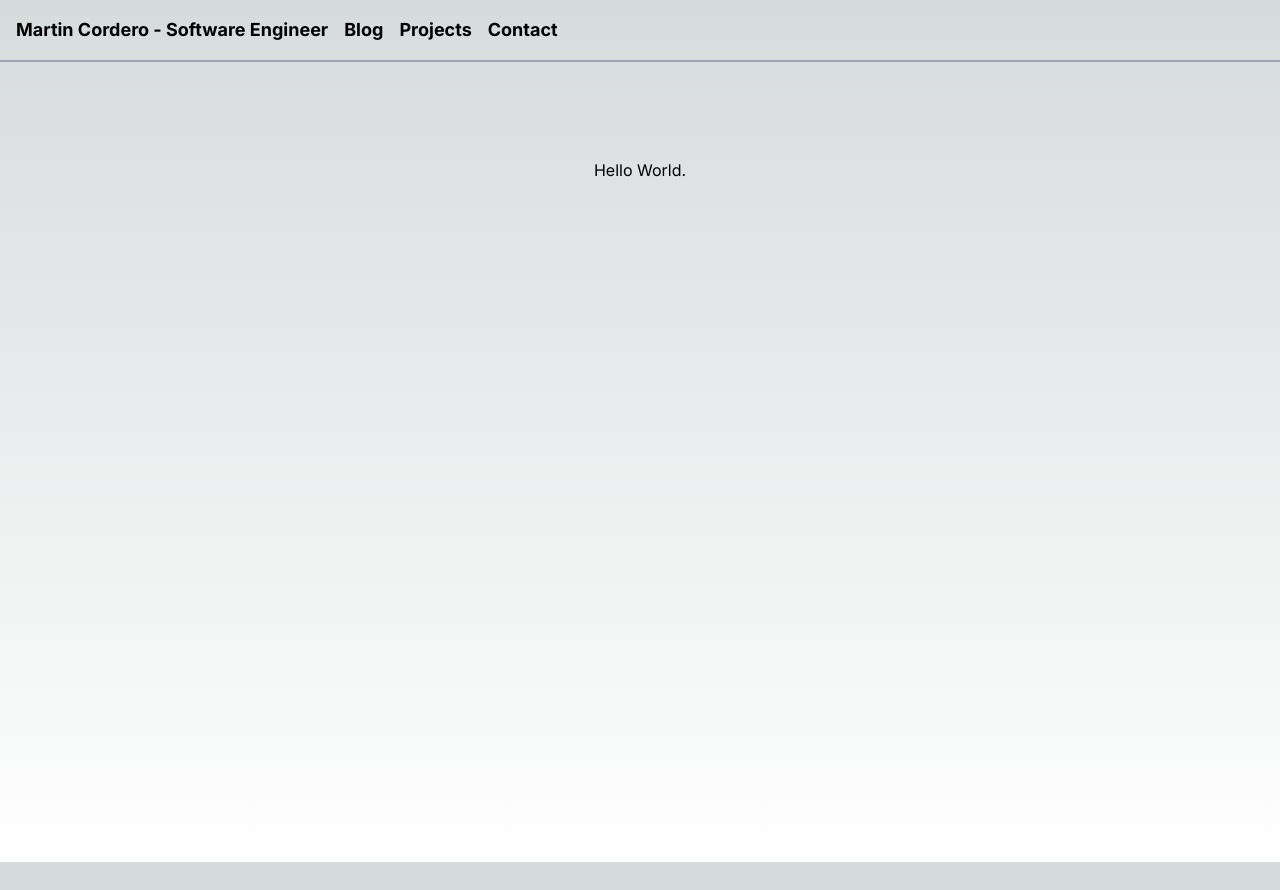
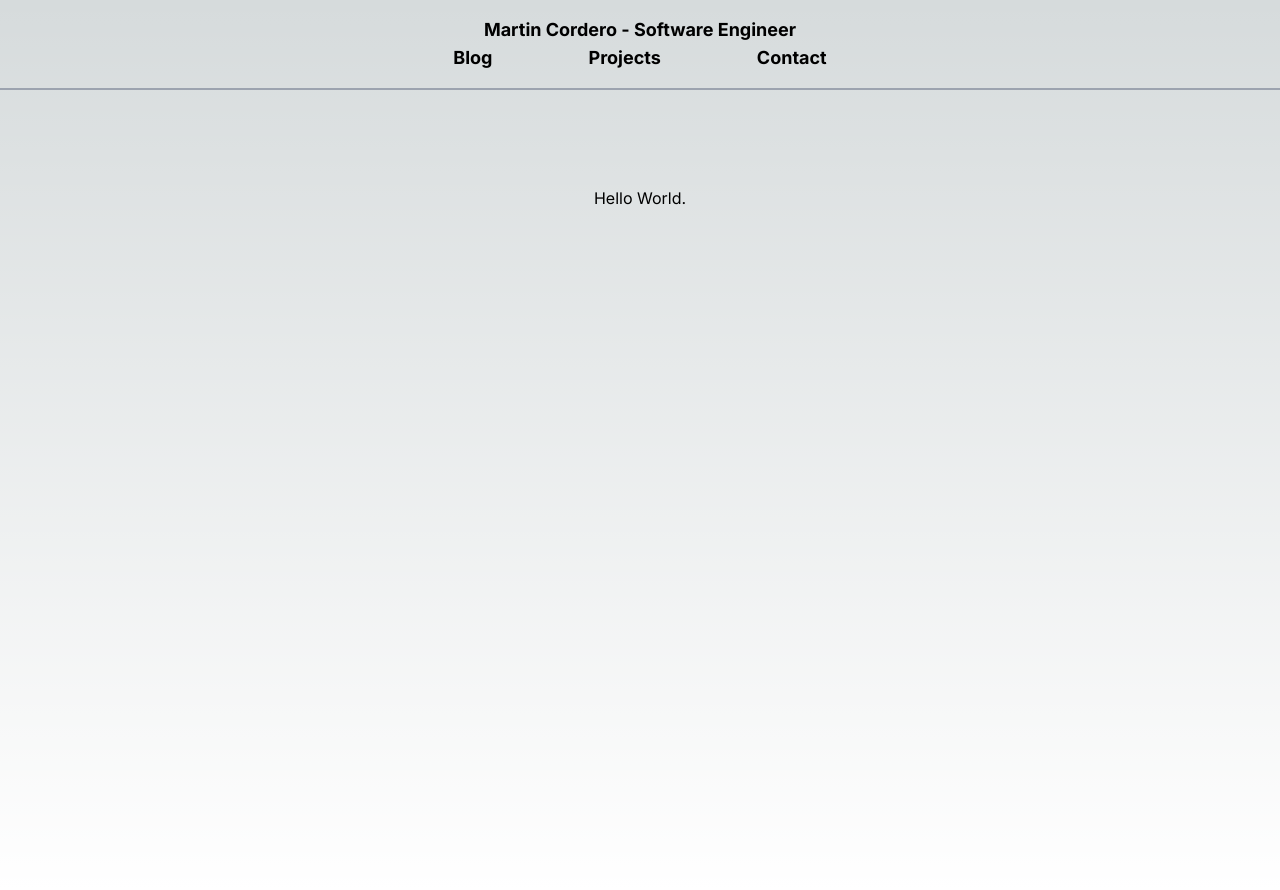
Before and after one commit to magnusquest/next-portfolio, a Next.js app: page / in a window 1280 px wide. Before the commit the page ends 862 px from the top, so only its background shows below. Built offline with nearby package versions, Linux system fonts and the light colour scheme.

Commit message:
header fix

```diff
--- a/components/AppHeader.tsx
+++ b/components/AppHeader.tsx
@@ -2,15 +2,14 @@ import Link from "next/link";
 
 export default function AppHeader() {
   return (
-    <>
-      <header className="border-b-2 border-gray-400 flex justify-between items-center p-4">
-        <nav>
-          <ul className="flex gap-4 list-none">
-            <li>
-              <Link href="/" className="text-lg font-bold">
+    <div className="flex justify-center border-b-2 border-gray-400">
+      <header className="items-center p-4 flex-col align-middle">
+        <div className="flex justify-center">
+          <Link href="/" className="text-lg font-bold flex justify-center">
             Martin Cordero - Software Engineer
           </Link>
-            </li>
+        </div>
+        <ul className="flex gap-x-24 list-none">
           <li>
             <Link href="/blog" className="text-lg font-bold">
               Blog
@@ -27,8 +26,8 @@ export default function AppHeader() {
             </Link>
           </li>
         </ul>
-        </nav>
+        <div className="w-1/5 sm:w-1/10" />
       </header>
-    </>
+    </div>
   );
 }
```
Lines whose indentation alone changed are shown as unchanged.
